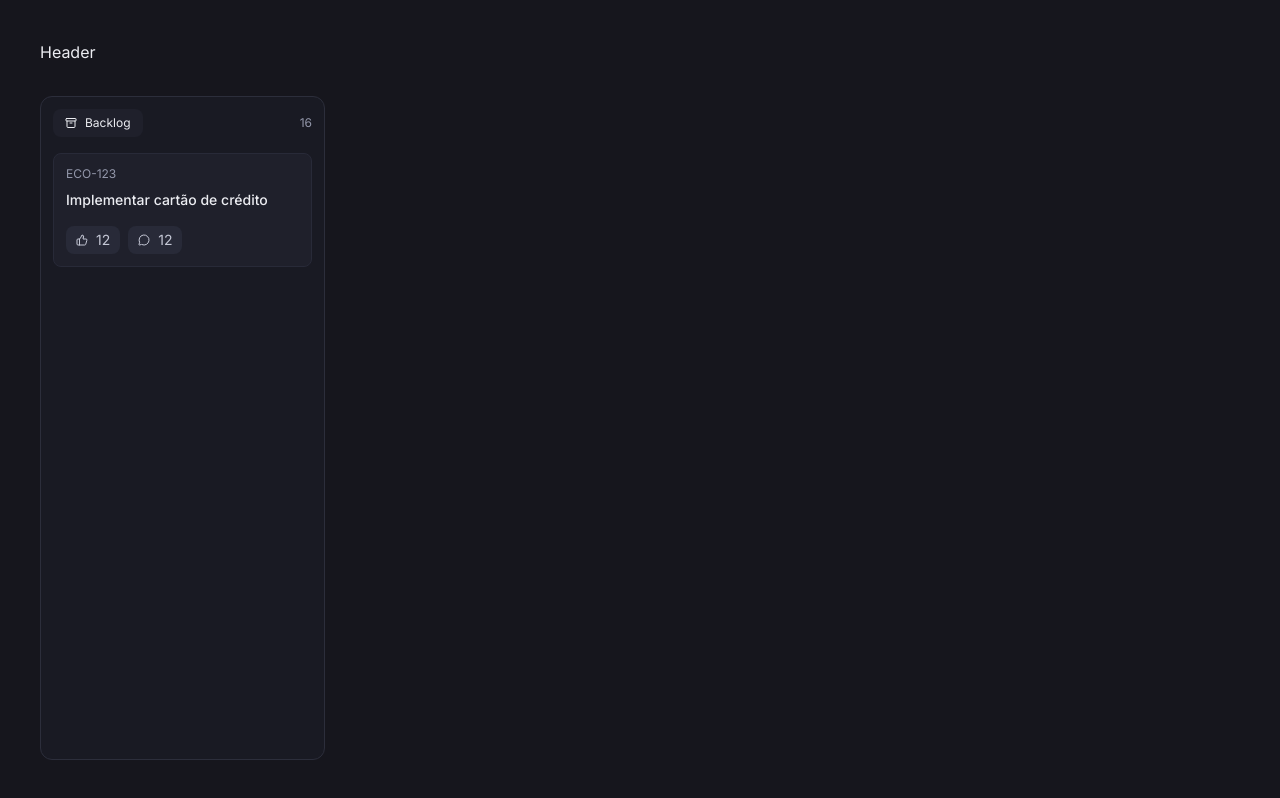
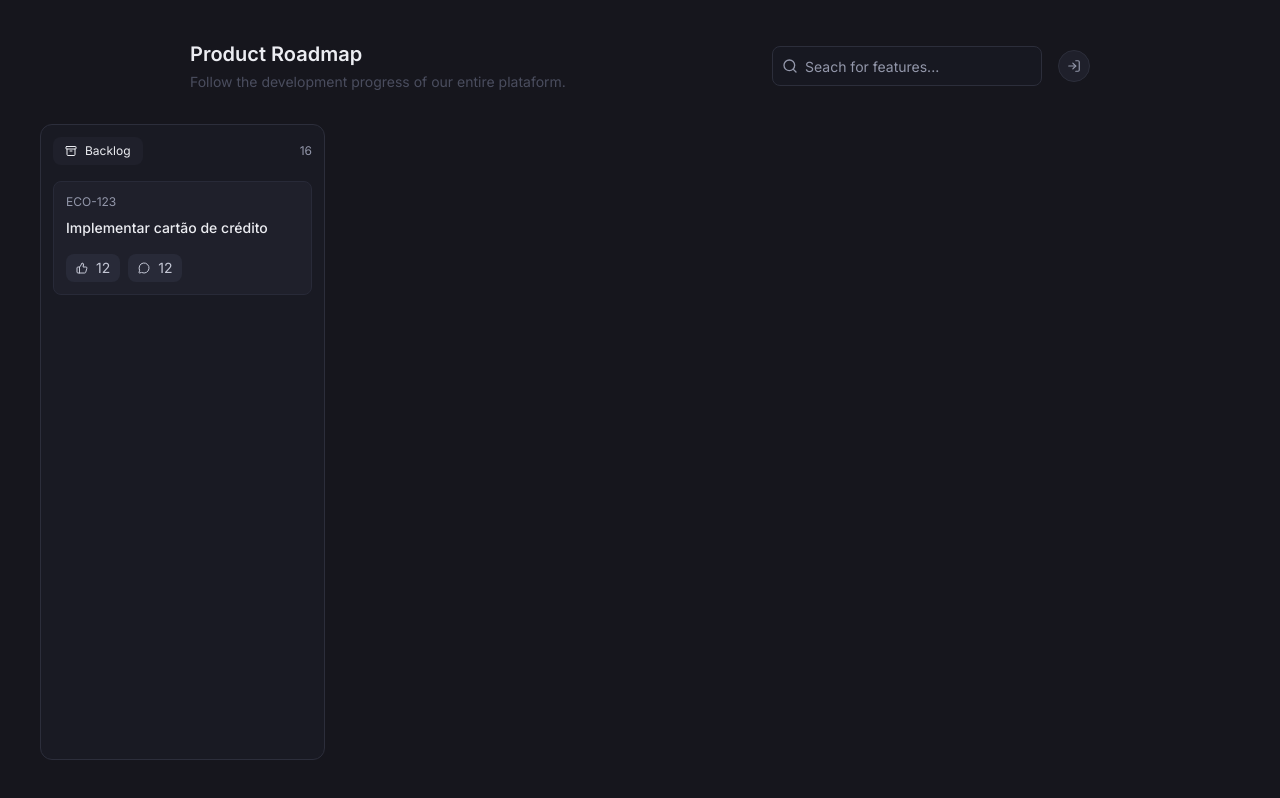
Before and after one commit to deniscapelete/board, a Next.js app: page / in a window 1280 px wide. Built offline with nearby package versions, Linux system fonts and the light colour scheme.

Commit message:
feat: Estrutura do Cabeçalho

```diff
--- /dev/null
+++ b/src/app/(board)/header.tsx
@@ -0,0 +1,32 @@
+import { Input } from "@/components/input";
+import { LogInIcon, Search } from "lucide-react";
+
+export function Header() {
+  return (
+    <div className="max-w-225 mx-auto w-full flex items-center justify-between">
+      <div className="space-y-1">
+        <h1 className="font-semibold text-xl">Product Roadmap</h1>
+        <p className="text-sm text-navy-400">
+          Follow the development progress of our entire plataform.
+        </p>
+      </div>
+
+      <div className="flex items-center gap-4">
+        <div className="relative">
+          <Search className="size-4 absolute text-navy-200 left-2.5 top-1/2 -translate-y-1/2 pointer-events-none" />
+          <Input
+            type='text'
+            placeholder="Seach for features..."
+            className="w-67.5 pl-8"
+          />
+        </div>
+
+        <button type="button"
+          className="size-8 rounded-full bg-navy-700 border border-navy-500 flex items-center justify-center hover:bg-navy-600 transition-colors duration-150 cursor-pointer"
+        >
+          <LogInIcon className="size-3.5 text-navy-200" />
+        </button>
+      </div>
+    </div>
+  )
+}
--- a/src/app/(board)/layout.tsx
+++ b/src/app/(board)/layout.tsx
@@ -1,4 +1,5 @@
 import React from "react";
+import { Header } from "./header";
 
 export default function BoardLayout({
   children,
@@ -7,7 +8,7 @@
 }>) {
   return (
     <div className="max-w-405 w-full mx-auto p-10 flex flex-col gap-8 h-dvh">
-      <div>Header</div>
+      <Header />
 
       {children}
     </div>
--- /dev/null
+++ b/src/components/input.tsx
@@ -0,0 +1,17 @@
+import { ComponentProps } from 'react';
+import { twMerge } from 'tailwind-merge';
+
+export interface InputProps extends ComponentProps<'input'> { }
+
+export function Input({ className, ...props }: InputProps) {
+  return (
+    <input
+      className={twMerge(
+        "bg-navy-900 border-[0.5px] border-navy-500 h-10 flex items-center placeholder-navy-200 px-3 rounded-lg text-sm",
+        "outline-none focus-visible:ring-2 focus-visible:ring-navy-400 focus-visible:ring-offset-2 focus-visible:ring-offset-navy-950",
+        className,
+      )}
+      {...props}
+    />
+  )
+}
```
